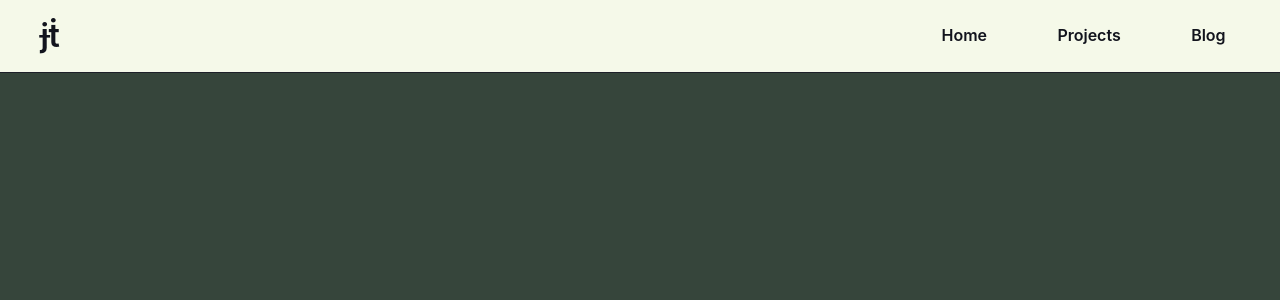
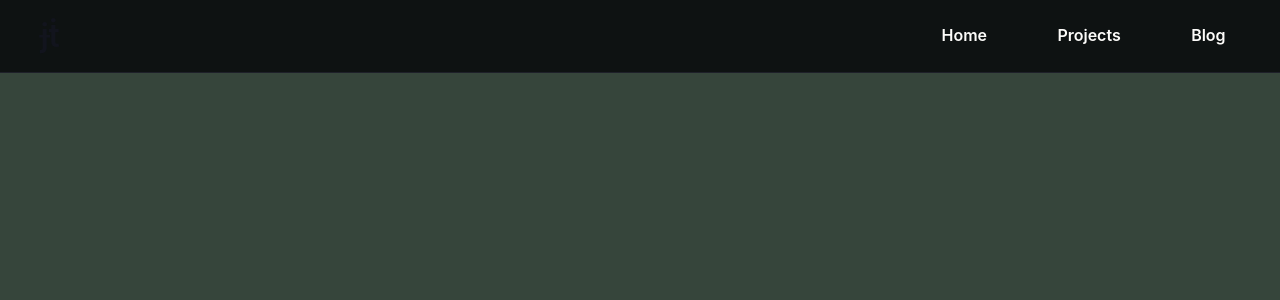
Before and after one commit to jamesindeed/Portfolio-2021, a Next.js app: page / in a window 1280 px wide. Shown: the top 300 px of the page. Built offline with nearby package versions, Linux system fonts and the light colour scheme.

Commit message:
🎨 Updates to Theme

```diff
--- a/styles/prism.js
+++ b/styles/prism.js
@@ -142,7 +142,7 @@ const prismBaseTheme = css`
 export const prismDarkTheme = css`
   ${prismBaseTheme};
   :not(pre) > code[class*='language-'] {
-    background: #011627;
+    background: #ffffff;
   }
   .token.attr-name {
     color: rgb(173, 219, 103);
--- a/styles/theme.js
+++ b/styles/theme.js
@@ -15,25 +15,15 @@ const fluidType = (minFont, maxFont) => {
 }
 
 const colors = {
-  // background: '#12141D',
-  // secondary: '#080808',
-  // complement: '#FA934F',
-  // displayColor: '#FFFFFF',
-  // textPrimary: '#D1D5DB',
-  // textSecondary: '#8F9094',
-  // button1: '#3CCF91',
-  // button2: '#F6A20E',
-  // button3: '#5132BF',
-  // borderColor: '#111111',
-  background: '#F5F9E9',
-  secondary: '#ffb7b7',
-  complement: '#36453B',
+  background: '#0E1212',
+  secondary: '#f6909d',
+  complement: '#7cffcb',
   displayColor: '#080808',
-  textPrimary: '#12141D',
-  textSecondary: '#515751',
-  button1: '#ffb7b7',
-  button2: '#F5F9E9',
-  button3: '#36453B',
+  textPrimary: '#fdfcfa',
+  textSecondary: '#e2e4e2',
+  button1: '#f6909d',
+  button2: '#fdfcfa',
+  button3: '#0E1212',
   borderColor: '#111111',
 }
 
@@ -53,8 +43,8 @@ const breakpoints = createBreakpoints({
 
 const Link = {
   baseStyle: {
-    color: '#36453B',
-    _hover: { color: '#596869', textDecoration: 'none' },
+    color: '#F5F9E9',
+    _hover: { color: '#f6909d', textDecoration: 'none' },
   },
 }
 
```
